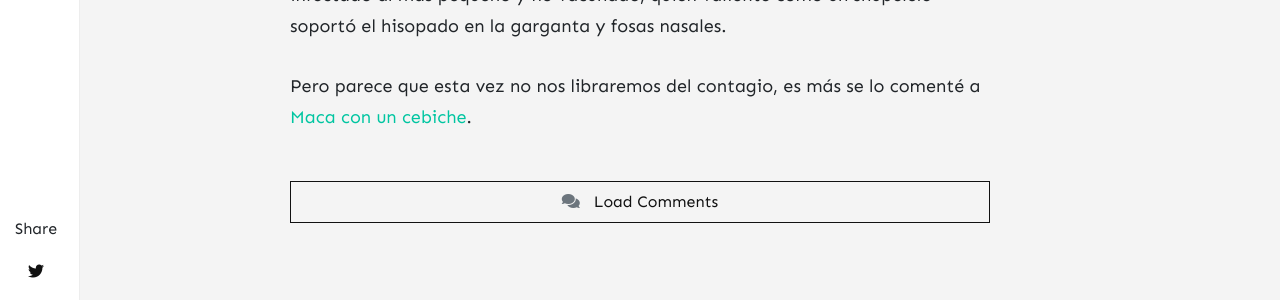
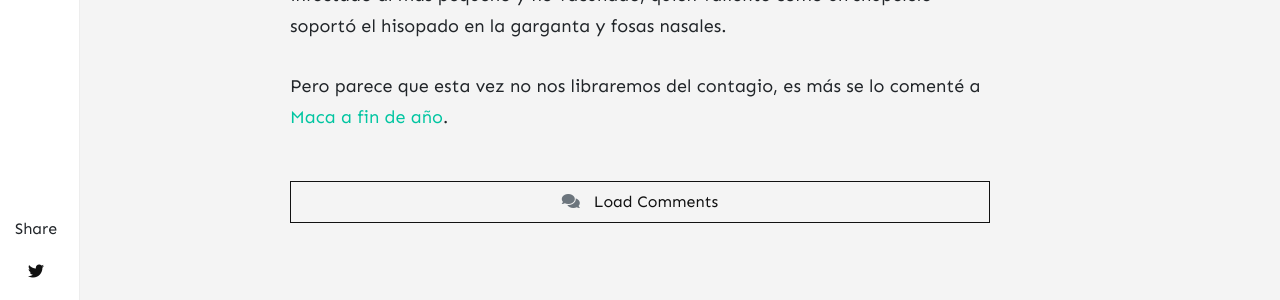
Before and after one commit to kanancho/unpardelineas, a Jekyll site: the page built from _posts/2022-01-12-la-toxica-nos-acosa.md, in a window 1280 px wide and 900 px high, scrolled down 1946 px. Shown: the part 154-454 px from the top of the window. Built offline with Jekyll 4.4.1, drawn with Linux system fonts in a browser that asks for light colours; nearby versions of some CDN libraries; comment, search, counter and statistics services are not loaded.

Commit message:
Update 2022-01-12-la-toxica-nos-acosa.md

```diff
--- a/_posts/2022-01-12-la-toxica-nos-acosa.md
+++ b/_posts/2022-01-12-la-toxica-nos-acosa.md
@@ -18,4 +18,4 @@
 
 Ahora, después de dos años las cosas son diferentes, estamos revacunados ante una versión supuestamente menos maligna del corona, que ha llegado a mi casa e infectado al más pequeño y no vacunado, quién valiente como un shupelele soportó el hisopado en la garganta y fosas nasales.
 
-Pero parece que esta vez no nos libraremos del contagio, es más se lo comenté a [Maca con un cebiche](profecia-covid19.md).
+Pero parece que esta vez no nos libraremos del contagio, es más se lo comenté a [Maca a fin de año](https://unpardelineas.com/la-toxica-nos-acosa/).
```
